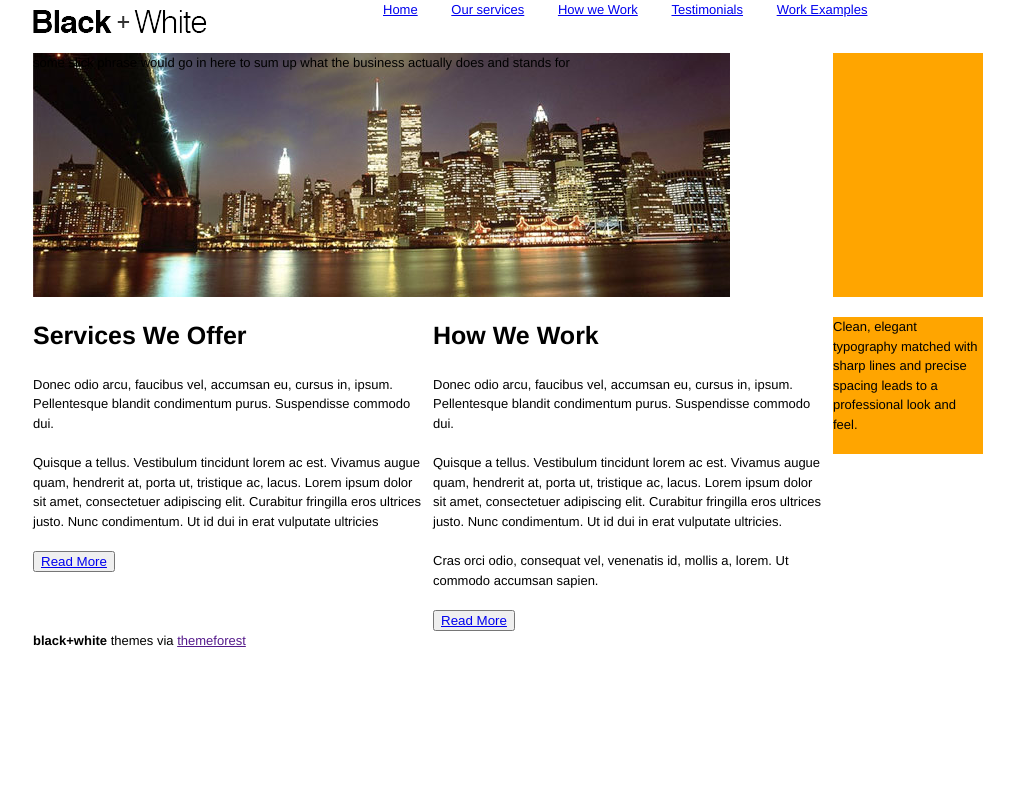
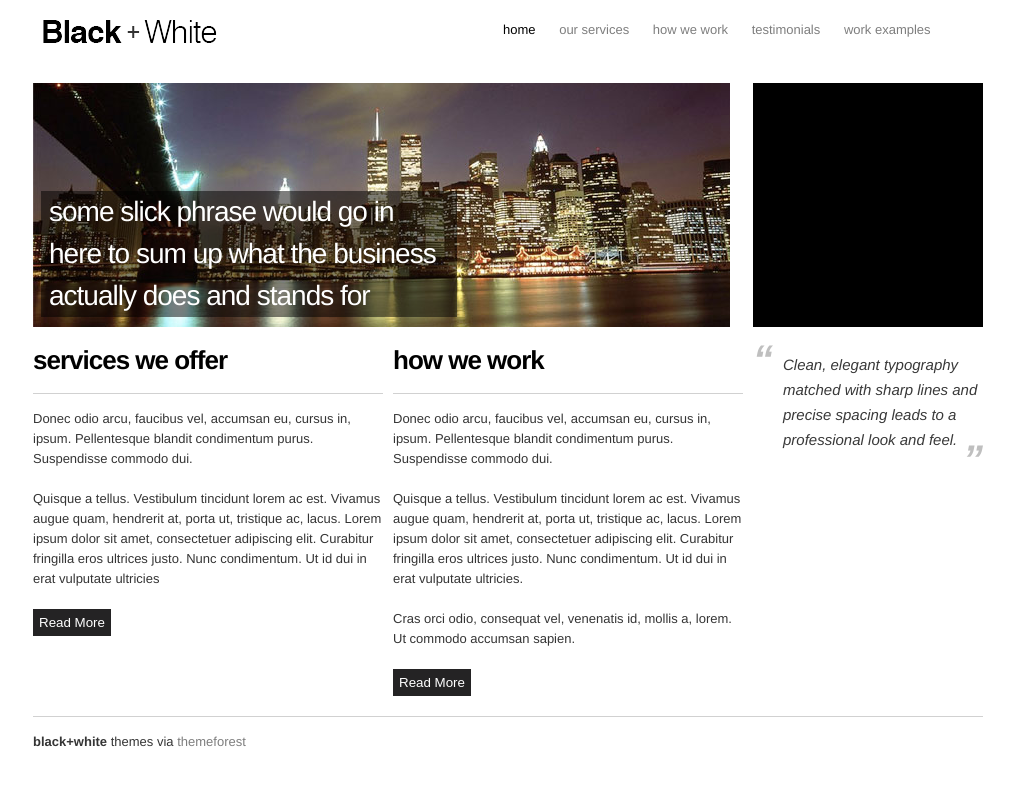
Before and after one commit to caseylarue/psd_to_webpage, a plain HTML site: page index.html in a window 1280 px wide. Shown: the whole page, without its empty margins (132-1146 px from the left). Drawn offline with Linux system fonts and the light colour scheme.

Commit message:
updates to site layout

```diff
--- a/css/style.css
+++ b/css/style.css
@@ -1,6 +1,31 @@
 
-.container_12 {
-	background-color: yellow;
+.container_24 {
+	margin-top: 10px;
+}
+
+p {
+	font-size: 13px;
+	line-height: 20px;
+	color: #353535;
+}
+
+h3 {
+	letter-spacing: -1px;
+	font-size: 26px;
+	text-transform: lowercase;
+	border-bottom: 1px solid #d1d1d1;
+	padding-bottom: 20px;
+	margin-bottom: 15px;
+	line-height: 1em;
+}
+
+a {
+	color: #7e7e7e;
+	text-decoration: none;
+}
+
+a:hover, .selected{
+	color: black;
 }
 
 /******** header ***********/
@@ -9,7 +34,7 @@ header {
 	overflow: hidden;
 }
 
-header h1 {
+header h1 a {
 	background: url(../img/logo.png) no-repeat;
 	height: 23px;
 	width: 174px;
@@ -21,12 +46,22 @@ header h1 {
 
 nav {
 	float: right;
+	margin-top: 10px;
+}
+
+nav ul {
+	width: 500px;
+	margin-left: 130px;
 }
 
 nav li {
 	display: inline;
+	margin-left: 20px;
 }
 
+nav a {
+	text-transform: lowercase;
+}
 
 /******** banner ***********/
 
@@ -34,6 +69,22 @@ nav li {
 	background: url(../img/city_bg.jpg) no-repeat;
 	height: 244px;
 	width: 697px;
+	clear: both;
+	position: relative;
+}
+
+.banner h2 {
+	color: white;
+	font-size: 28px;
+	letter-spacing: -1px;
+	width: 400px;
+	padding: 0 8px;
+	font-weight: normal;
+	position: absolute;
+	left: 0;
+	bottom: -10px;
+	margin-left: 8px;
+	background: rgba(0,0,0, .5);
 }
 
 .callout {
@@ -48,10 +99,59 @@ nav li {
 	margin-top: 20px;
 }
 
-.grid_4 {
-	background-color: orange;
+.main button {
+	background-color: #242324;
+	border: none;
+	padding: 6px;
+
 }
 
-.grid_3 {
-	background-color: red;
+.main button a {
+	color: white;
 }
+
+/******** blockquote ***********/
+
+.main blockquote {
+	position: relative;
+}
+
+.main blockquote p {
+	font-style: italic;
+	font-size: 15px;
+	line-height: 25px;
+	padding: 5px 20px 20px 30px;
+	width: 200px;
+	color: #393939;
+}
+
+.main blockquote p:first-child:before,
+.main blockquote p:last-child:after {
+	font-size: 40px;
+	font-weight: bold;
+	color: #bfbfbf;
+	font-style: italic;
+}
+
+.main blockquote p:first-child:before {
+	content: '“';
+	position: absolute;
+	top: 0;
+	left: 0;
+}
+
+.main blockquote p:last-child:after {
+	content: '”';
+	float: right;
+	position: absolute;
+	bottom: 0;
+	right: 0;
+}
+
+/******** footer ***********/
+
+footer {
+	margin: 20px;
+	border-top: 1px solid #d1d1d1;
+	padding-top: 15px;
+}
--- a/index.html
+++ b/index.html
@@ -11,43 +11,43 @@
 <body>
 	<div class="container_24">
 		<header>
-			<h1 class="grid_8"></h1>
+			<h1 class="grid_8"><a href="#"></a></h1>
 			<nav class="grid_16">
 				<ul>
-					<li><a href="#">Home</a></li>
+					<li><a class="selected" href="#">Home</a></li>
 					<li><a href="#">Our services</a></li>
 					<li><a href="#">How we Work</a></li>
 					<li><a href="#">Testimonials</a></li>
 					<li><a href="#">Work Examples</a></li>
 				</ul>
 			</nav>
-			<div class="banner grid_20">
-				<p>some slick phrase would go in here to sum up what the business actually does and stands for</p>
+			<div class="banner grid_18">
+				<h2>some slick phrase would go in here to sum up what the business actually does and stands for</h2>
 			</div> <!-- banner -->
-			<div class="grid_4 callout">
+			<div class="grid_6 callout">
 			</div>
 		</header>
 		<div class="main">
-			<div class="grid_10">
-				<h1>Services We Offer</h1>
+			<div class="grid_9">
+				<h3>Services We Offer</h3>
 					<p>Donec odio arcu, faucibus vel, accumsan eu, cursus in, ipsum. Pellentesque blandit condimentum purus. Suspendisse commodo dui.</p>
 					<p>Quisque a tellus. Vestibulum tincidunt lorem ac est. Vivamus augue quam, hendrerit at, porta ut, tristique ac, lacus. Lorem ipsum dolor sit amet, consectetuer adipiscing elit. Curabitur fringilla eros ultrices justo. Nunc condimentum. Ut id dui in erat vulputate ultricies</p>
 					<button><a href="#">Read More</a></button>
 			</div> <!-- section 1 -->
-			<div class="grid_10">
-				<h1>How We Work</h1>
+			<div class="grid_9">
+				<h3>How We Work</h3>
 					<p>Donec odio arcu, faucibus vel, accumsan eu, cursus in, ipsum. Pellentesque blandit condimentum purus. Suspendisse commodo dui.</p>
 					<p>Quisque a tellus. Vestibulum tincidunt lorem ac est. Vivamus augue quam, hendrerit at, porta ut, tristique ac, lacus. Lorem ipsum dolor sit amet, consectetuer adipiscing elit. Curabitur fringilla eros ultrices justo. Nunc condimentum. Ut id dui in erat vulputate ultricies.</p>
 					<p>Cras orci odio, consequat vel, venenatis id, mollis a, lorem. Ut commodo accumsan sapien. </p>
 					<button><a href="#">Read More</a></button>
 			</div> <!-- section 2 -->
-			<div class="grid_4">
+			<div class="grid_6">
 				<blockquote>
 					<p>Clean, elegant typography matched with sharp lines and precise spacing leads to a professional look and feel.</p>
 				</blockquote>
 			</div> <!-- section 3 -->
 		</div> <!-- end of main -->
-		<footer class="grid_10">
+		<footer class="grid_24">
 			<p><strong>black+white</strong> themes via <a href="">themeforest</a></p>
 		</footer>
 	</div> <!-- end of container div -->
```
